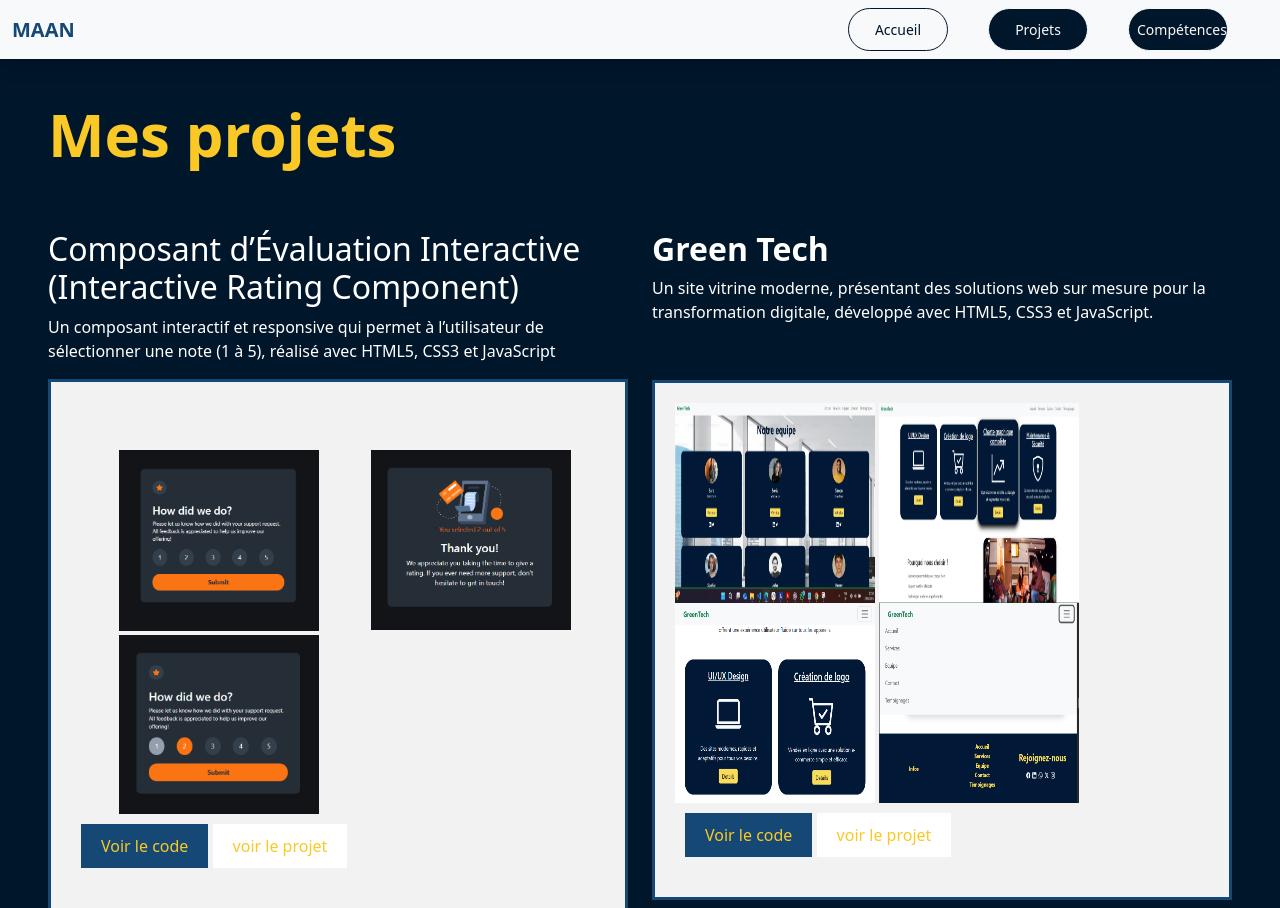
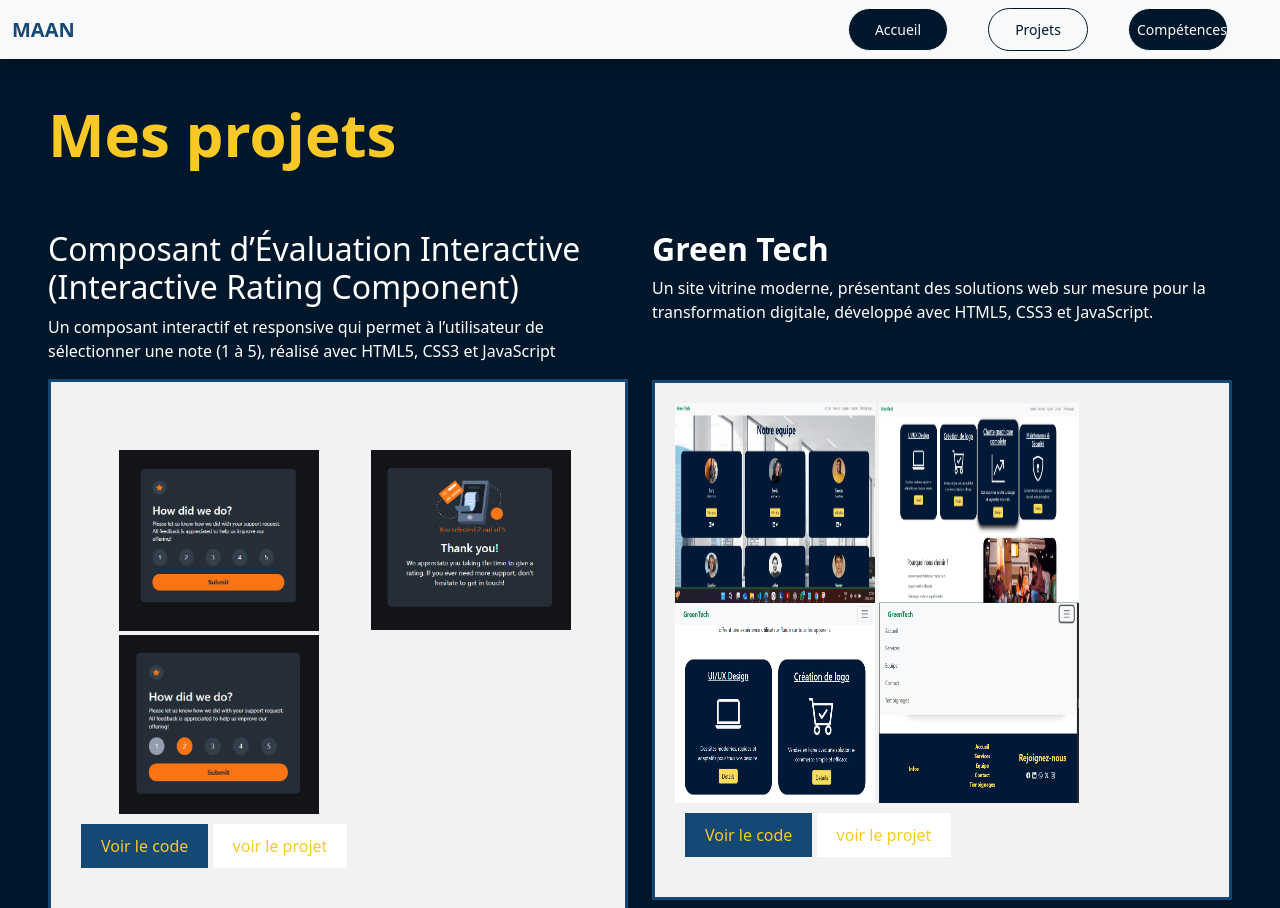
Before and after one commit to Maan625/mon_portfolio, a website: page scss/projets.html in a window 1280 px wide. Shown: the top 908 px of the page. Drawn offline with nearby package versions, Linux system fonts and the light colour scheme.

Commit message:
modifier quelques choses

```diff
--- a/scss/projets.html
+++ b/scss/projets.html
@@ -23,10 +23,10 @@
                 <div class="collapse navbar-collapse " id="navbarSupportedContent">
                     <ul class="navbar-nav ms-auto mb-2 mb-lg-0 ">
                         <li class="nav-item">
-                            <a id="link1" class="nav-link" href="../index.html"> Accueil</a>
+                            <a  class="nav-link" href="../index.html"> Accueil</a>
                         </li>
                         <li class="nav-item">
-                            <a class="nav-link" href="projets.html"> Projets</a>
+                            <a id="link1" class="nav-link " class="nav-link" href="projets.html"> Projets</a>
                         </li>
                         <li class="nav-item">
                             <a class="nav-link" href="compètence.html">Compétences</a>
```
